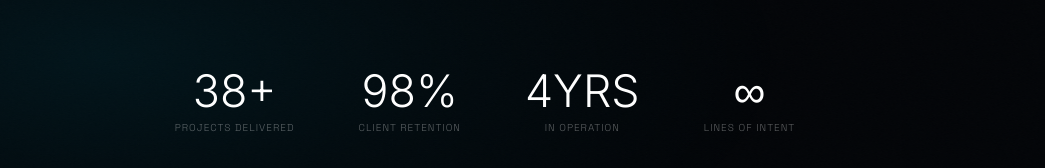
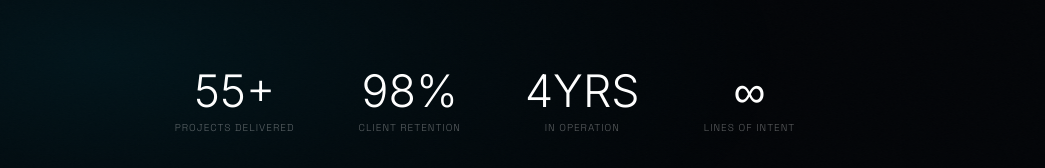
Before and after one commit to Ahsan6786/webis2.0, a Next.js app: page / in a window 1280 px wide. Shown: the part 464-632 px from the top of the page, without its empty margins (155-1200 px from the left). Built offline with nearby package versions, Linux system fonts and the light colour scheme.

Commit message:
Update projects count in Hero to 55+

```diff
--- a/src/components/HeroSection.tsx
+++ b/src/components/HeroSection.tsx
@@ -151,7 +151,7 @@ export default function HeroSection() {
               }}
             >
               <div style={{ textAlign: 'center' }}>
-                <span style={{ fontFamily: 'Inter, sans-serif', fontSize: 'clamp(24px, 3.5vw, 48px)', fontWeight: 300, color: '#ffffff', display: 'block', lineHeight: 1 }}><CountUp end={38} suffix="+" /></span>
+                <span style={{ fontFamily: 'Inter, sans-serif', fontSize: 'clamp(24px, 3.5vw, 48px)', fontWeight: 300, color: '#ffffff', display: 'block', lineHeight: 1 }}><CountUp end={55} suffix="+" /></span>
                 <span style={{ fontFamily: 'Space Grotesk, sans-serif', fontSize: '10px', color: 'rgba(255,255,255,0.35)', letterSpacing: '0.1em', textTransform: 'uppercase' }}>Projects Delivered</span>
               </div>
               <div style={{ textAlign: 'center' }}>
```
